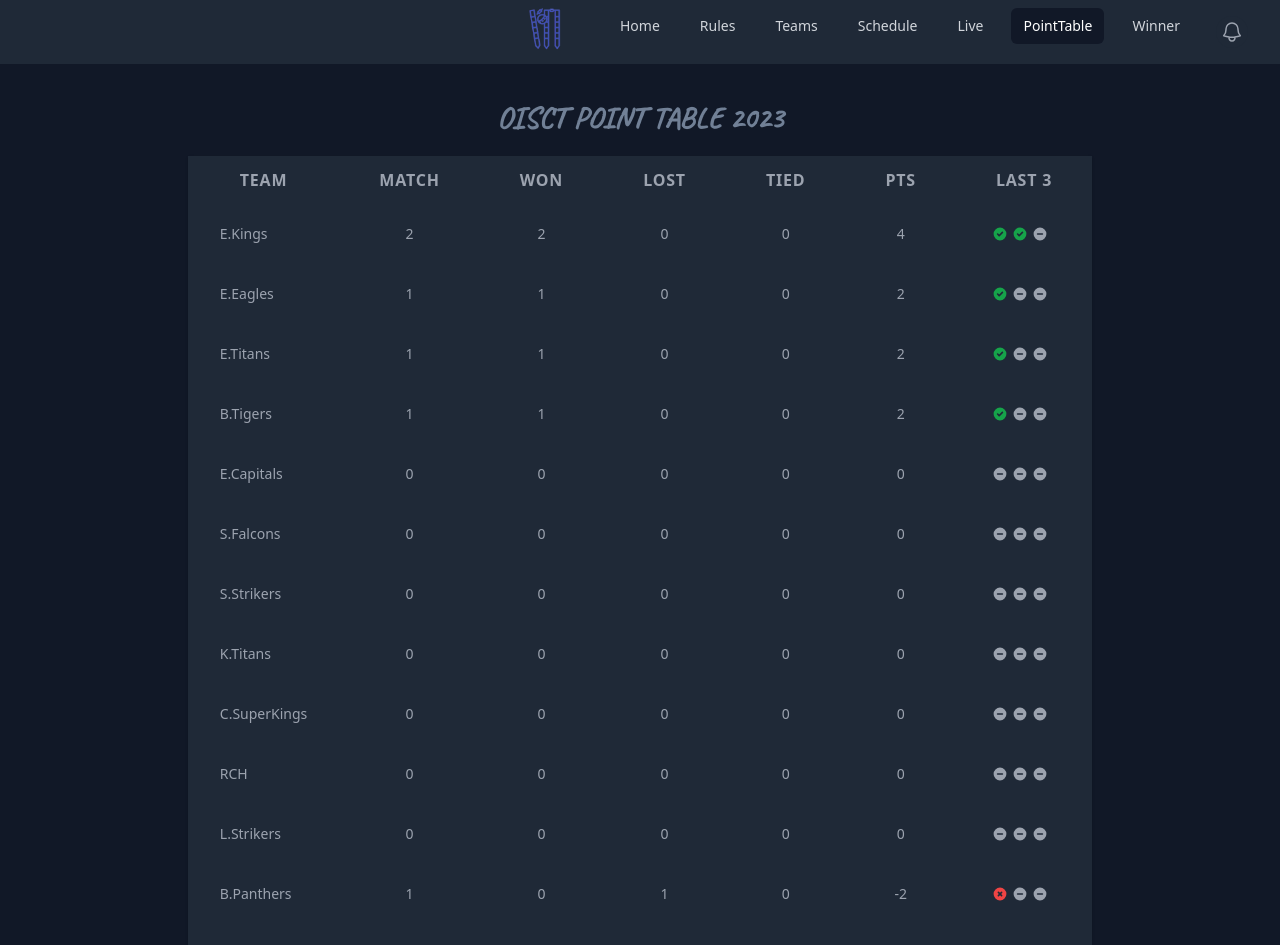
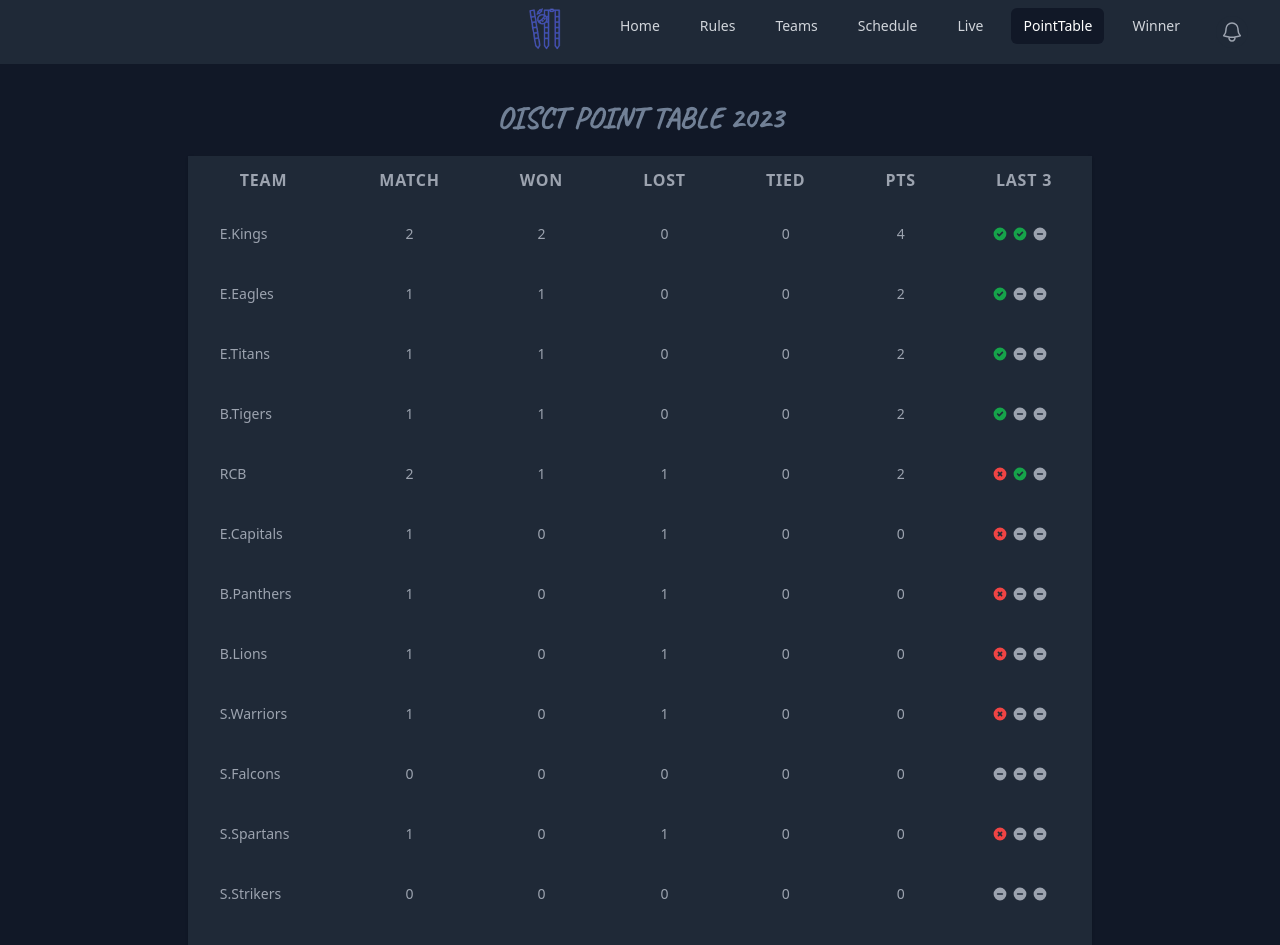
Before and after one commit to Dutt0408/my-project, a React (Create React App) app: page /PointTable in a window 1280 px wide. Shown: the top 945 px of the page. Built offline with nearby package versions, Linux system fonts and the light colour scheme; a web font is replaced by a local one.

Commit message:
Commit Fifthdbjchjd

```diff
--- a/src/PointTable.js
+++ b/src/PointTable.js
@@ -145,12 +145,12 @@ export default function Schedule() {
     {
 
       teamName: "E.Capitals",
-      match: 0,
+      match: 1,
       won: 0,
-      lost: 0,
+      lost: 1,
       tied: 0,
       pts: 0,
-      last3: "DPoint,DPoint,DPoint",
+      last3: "RPoint,DPoint,DPoint",
     },
     {
 
@@ -159,7 +159,7 @@ export default function Schedule() {
       won: 0,
       lost: 1,
       tied: 0,
-      pts: -2,
+      pts: 0,
       last3: "RPoint,DPoint,DPoint",
     },
     {
@@ -169,7 +169,7 @@ export default function Schedule() {
       won: 0,
       lost: 1,
       tied: 0,
-      pts: -2,
+      pts: 0,
       last3: "RPoint,DPoint,DPoint",
     },
     {
@@ -183,12 +183,12 @@ export default function Schedule() {
     },
     {
       teamName: "RCB",
-      match: 1,
-      won: 0,
+      match: 2,
+      won: 1,
       lost: 1,
       tied: 0,
-      pts: -2,
-      last3: "RPoint,DPoint,DPoint",
+      pts: 2,
+      last3: "RPoint,GPoint,DPoint",
     },
     {
       teamName: "S.Warriors",
@@ -196,7 +196,7 @@ export default function Schedule() {
       won: 0,
       lost: 1,
       tied: 0,
-      pts: -2,
+      pts: 0,
       last3: "RPoint,DPoint,DPoint",
     },
     {
@@ -217,7 +217,7 @@ export default function Schedule() {
       won: 0,
       lost: 1,
       tied: 0,
-      pts: -2,
+      pts: 0,
       last3: "RPoint,DPoint,DPoint",
     },
     {
--- a/src/Schedule.js
+++ b/src/Schedule.js
@@ -11,7 +11,7 @@ const scheduleData = {
     { "Match": 3, "Team1": "ETOBICOKE KINGS", "Team2": "RCB", "TimeFrame": "4pm-5pm","Day": "Friday","isOver": true,"ResultURL": "Result3.png","Winner":"ETOBICOKE KINGS Won the match" },
     { "Match": 4, "Team1": "ETOBICOKE TITANS", "Team2": "SCARBOROUGH SPARTANS", "TimeFrame": "5pm-6pm","Day": "Friday","isOver": true,"ResultURL": "Result4.png","Winner":"ETOBICOKE TITANS Won the match"},
     { "Match": 5, "Team1": "BRAMPTON TIGERS", "Team2": "SCARBOROUGH WARRIORS", "TimeFrame": "6pm-7pm","Day": "Friday","isOver": true,"ResultURL": "Result5.png","Winner":"BRAMPTON TIGERS Won the match" },
-    { "Match": 6, "Team1": "RCB", "Team2": "ETOBICOKE CAPITALS", "TimeFrame": "7pm-8pm","Day": "Friday","isOver": false,"ResultURL": "Result6.png","Winner":"" },
+    { "Match": 6, "Team1": "RCB", "Team2": "ETOBICOKE CAPITALS", "TimeFrame": "7pm-8pm","Day": "Friday","isOver": true,"ResultURL": "Result6.png","Winner":"RCB won the match" },
     { "Match": 7, "Team1": "SCARBOROUGH FALCONS", "Team2": "BRAMPTON PANTHERS", "TimeFrame": "8pm-9pm","Day": "Friday","isOver": false,"ResultURL": "Result7.png","Winner":"" },
     { "Match": 8, "Team1": "BRAMPTON LIONS", "Team2": "SCARBOROUGH SPARTANS", "TimeFrame": "9pm-10pm","Day": "Friday","isOver": false,"ResultURL": "Result8.png","Winner":"" },
     { "Match": 9, "Team1": "SCARBOROUGH STRIKERS", "Team2": "ETOBICOKE EAGLES", "TimeFrame": "10pm-11pm","Day": "Friday","isOver": false,"ResultURL": "Result9.png","Winner":"" }
```
